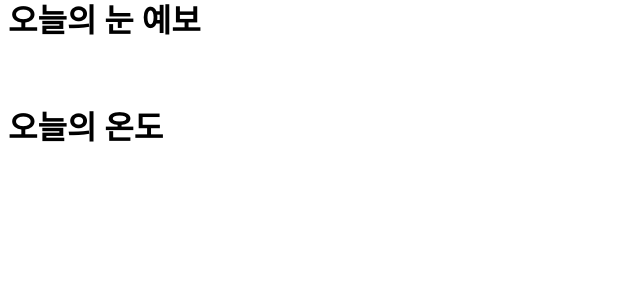
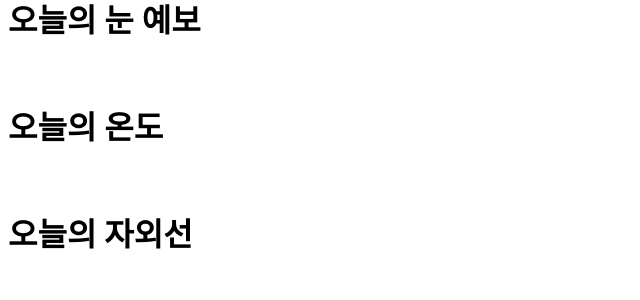
Before and after one commit to homeboys12/homeBoys, a Flask app: page / in a window 1280 px wide. Shown: the part 133-433 px from the top of the page, without its empty margins (0-640 px from the left). Run offline with Flask 2, Linux system fonts and the light colour scheme; data that the repository does not hold is empty; parts of the project's set-up code (start-up, migrations or seed data) failed here and were passed over.

Commit message:
[merge] merge작업

```diff
--- a/app.py
+++ b/app.py
@@ -101,36 +101,10 @@ else:
     score = -30
     text = "오늘은 매우 더울것으로 예상됩니다"
 
-# 잘 나오는 지 확인
-print(weatherPoints_snow, weatherPoints_rain)
-print(weatherData_rain_msg)
-print(weatherResult_list)
+
+# uvPart@@@@@@@@@@@@@@@@@@@@@@@@@@@@@@@@@@@@@@@@@@
 
 
-@app.route('/')
-def home():
-    return render_template('index.html')
-
-
-@app.route("/weather", methods=["GET"])
-def weather_get():
-    return jsonify({'weatherMsgLists': weatherMsg_list,
-                    'weatherPoints': weatherPoints_list,
-                    'weatherResult': weatherResult_list,
-                    'temperature': temperature,
-                    'temperature_score': score,
-                    'temperature_text': text})
-
-
-if __name__ == '__main__':
-    app.run('0.0.0.0', port=5001, debug=True)
-
-
-app = Flask(__name__)
-
-
-headers = {
-    'User-Agent': 'Mozilla/5.0 (Windows NT 10.0; Win64; x64)AppleWebKit/537.36 (KHTML, like Gecko) Chrome/73.0.3683.86 Safari/537.36'}
 uvData = requests.get('https://weather.naver.com/', headers=headers)
 
 uvSoup = BeautifulSoup(uvData.text, 'html.parser')
@@ -156,14 +130,26 @@ else:
 uv_list = [uvStatus, uvScore]
 
 
+# 잘 나오는 지 확인
+print(weatherPoints_snow, weatherPoints_rain)
+print(weatherData_rain_msg)
+print(weatherResult_list)
+
+
 @app.route('/')
 def home():
     return render_template('index.html')
 
 
-@app.route('/uv', methods=['GET'])
-def uv_get():
-    return jsonify({'uv': uv_list})
+@app.route("/weather", methods=["GET"])
+def weather_get():
+    return jsonify({'weatherMsgLists': weatherMsg_list,
+                    'weatherPoints': weatherPoints_list,
+                    'weatherResult': weatherResult_list,
+                    'temperature': temperature,
+                    'temperature_score': score,
+                    'temperature_text': text,
+                    'uv': uv_list})
 
 
 if __name__ == '__main__':
--- a/templates/index.html
+++ b/templates/index.html
@@ -14,6 +14,7 @@
     weatherPoint();
     weatherResult();
     temperatureResult();
+    uvResult()
   });
 
   function weatherMsg() {
@@ -86,6 +87,53 @@
       }
     })
   }
+
+  function uvResult() {
+    $.ajax({
+      type: "GET",
+      url: "/weather",
+      data: {},
+      success: function (response) {
+        let uvStatus = response['uv'][0]
+        let uvScore = response['uv'][1]
+
+        if (uvStatus == '높음') {
+          let uvPost = `<p>오늘의 자외선은 ${uvStatus}입니다.</p>
+                             <p>오늘의 자외선 점수는 ${uvScore} 입니다.</p>
+                              <p>자외선 지수가 높으니 선글라스를 챙기세요! 😎</p>`
+          $('#uvBox').append(uvPost)
+
+        } else if (uvStatus == '매우높음') {
+          let uvPost = `<p>오늘의 자외선은 ${uvStatus}입니다.</p>
+                             <p>오늘의 자외선 점수는 ${uvScore} 입니다.</p>
+                             <p>자외선 지수가 높으니 외출을 자제하세요! 🥵</p>`
+          $('#uvBox').append(uvPost)
+
+        } else if (uvStatus == '위험') {
+          let uvPost = `<p>오늘의 자외선은 ${uvStatus}입니다.</p>
+                             <p>오늘의 자외선 점수는 ${uvScore} 입니다.</p>
+                             <p>자외선 지수가 매우 높습니다! 도망쳐!! 🏃</p>`
+          $('#uvBox').append(uvPost)
+
+        } else if (uvStatus == '보통') {
+          let uvPost = `<p>오늘의 자외선은 ${uvStatus}입니다.</p>
+                             <p>오늘의 자외선 점수는 ${uvScore} 입니다.</p>
+                             <p>자외선 지수가 보통입니다! 그래도 선크림은햣 필수!</p>`
+          $('#uvBox').append(uvPost)
+
+        } else if (uvStatus == '낮음') {
+          let uvPost = `<p>오늘의 자외선은 ${uvStatus}입니다.</p>
+                             <p>오늘의 자외선 점수는 ${uvScore} 입니다.</p>
+                             <p>자외선 지수가 완벽합니다! 나가볼까요?</p>`
+          $('#uvBox').append(uvPost)
+        }
+        else {
+          let uvPost = `<p>표시가 필요합니다</p>`
+          $('#uvBox').append(uvPost)
+        }
+      }
+    })
+  }
 </script>
 
 <body>
@@ -103,11 +151,9 @@
   <h2 id="temperature"></h2>
   <h2 id="temperature_point"></h2>
   <h2 id="temperature_result"></h2>
+  <br>
+  <h1>오늘의 자외선</h1>
+  <h2 id="uvBox"></h2>
 </body>
 
 </html>
-
-
-<body>
-
-</body>
```
